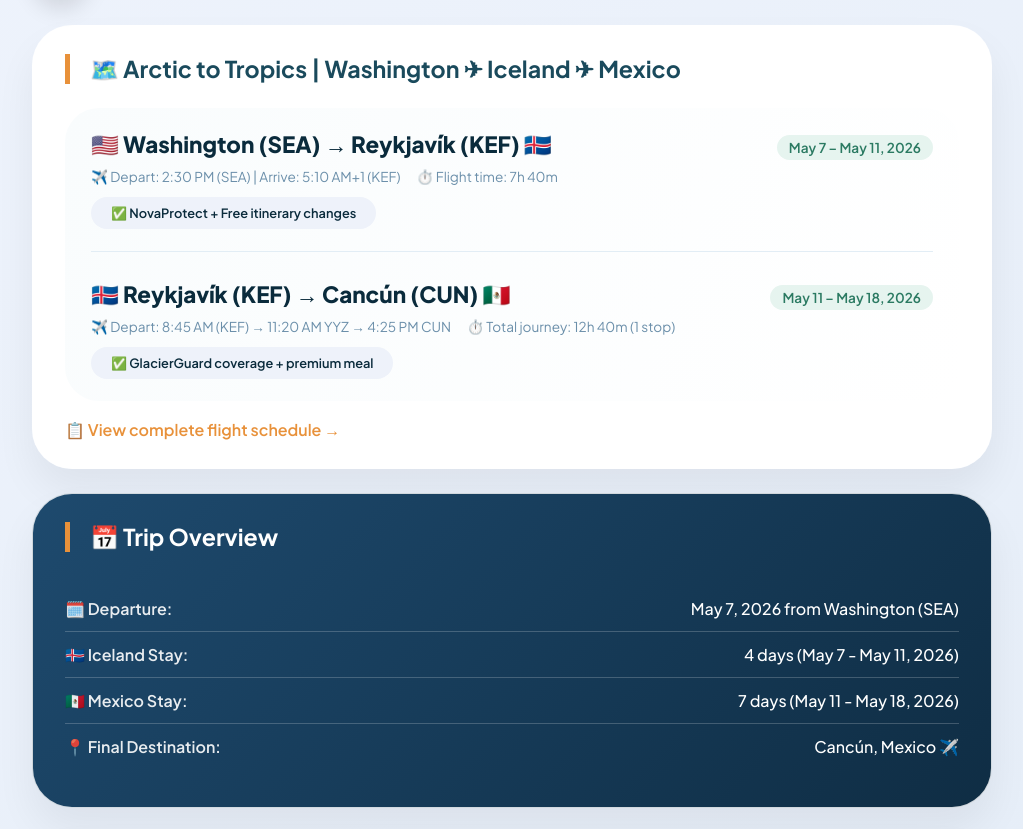
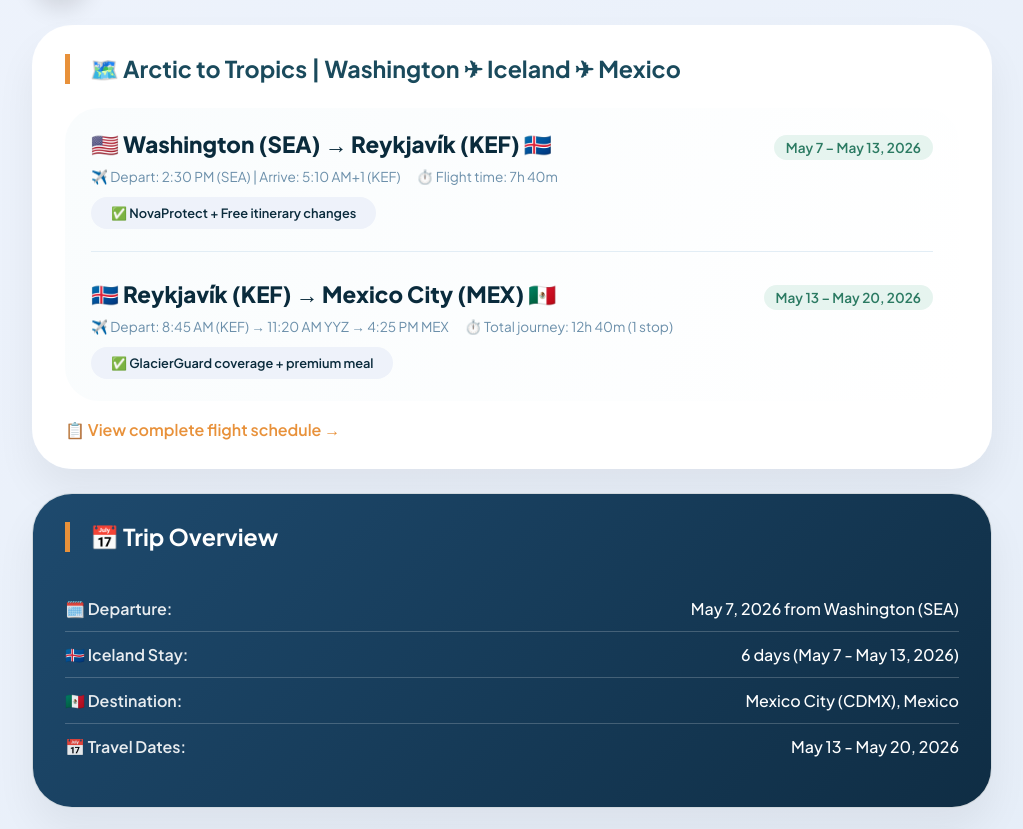
Before and after one commit to teramay55-debug/novajet-paygate, a plain HTML site: page index.html in a window 1280 px wide. Shown: the part 89-918 px from the top of the page, without its empty margins (128-1151 px from the left). Drawn offline with Linux system fonts and the light colour scheme.

Commit message:
Update index.html

```diff
--- a/index.html
+++ b/index.html
@@ -29,7 +29,7 @@
             <div class="leg">
                 <div class="route-main">
                     <span>🇺🇸 Washington (SEA) → Reykjavík (KEF) 🇮🇸</span>
-                    <span class="date-badge">May 7 – May 11, 2026</span>
+                    <span class="date-badge">May 7 – May 13, 2026</span>
                 </div>
                 <div class="flight-time">
                     <span>✈️ Depart: 2:30 PM (SEA) | Arrive: 5:10 AM+1 (KEF)</span>
@@ -40,11 +40,11 @@
             <!-- Leg 2: Iceland to Mexico -->
             <div class="leg">
                 <div class="route-main">
-                    <span>🇮🇸 Reykjavík (KEF) → Cancún (CUN) 🇲🇽</span>
-                    <span class="date-badge">May 11 – May 18, 2026</span>
+                    <span>🇮🇸 Reykjavík (KEF) → Mexico City (MEX) 🇲🇽</span>
+                    <span class="date-badge">May 13 – May 20, 2026</span>
                 </div>
                 <div class="flight-time">
-                    <span>✈️ Depart: 8:45 AM (KEF) → 11:20 AM YYZ → 4:25 PM CUN</span>
+                    <span>✈️ Depart: 8:45 AM (KEF) → 11:20 AM YYZ → 4:25 PM MEX</span>
                     <span>⏱️ Total journey: 12h 40m (1 stop)</span>
                 </div>
                 <div class="connection-protection">✅ GlacierGuard coverage + premium meal</div>
@@ -65,15 +65,15 @@
             </div>
             <div class="summary-item">
                 <span class="summary-label">🇮🇸 Iceland Stay:</span>
-                <span class="summary-value">4 days (May 7 - May 11, 2026)</span>
+                <span class="summary-value">6 days (May 7 - May 13, 2026)</span>
             </div>
             <div class="summary-item">
-                <span class="summary-label">🇲🇽 Mexico Stay:</span>
-                <span class="summary-value">7 days (May 11 - May 18, 2026)</span>
+                <span class="summary-label">🇲🇽 Destination:</span>
+                <span class="summary-value">Mexico City (CDMX), Mexico</span>
             </div>
             <div class="summary-item">
-                <span class="summary-label">📍 Final Destination:</span>
-                <span class="summary-value">Cancún, Mexico ✈️</span>
+                <span class="summary-label">📅 Travel Dates:</span>
+                <span class="summary-value">May 13 - May 20, 2026</span>
             </div>
         </div>
     </div>
@@ -94,7 +94,7 @@
         </div>
         <div style="margin-top: 20px; background: #fbfefd; padding: 18px; border-radius: 32px;">
             <div style="display: flex; justify-content: space-between; flex-wrap: wrap; gap: 22px;">
-                <div><strong>📧 Email:</strong> <span id="contactEmailDisplay" class="inline-edit">magnet.carter@novajet.com</span></div>
+                <div><strong>📧 Email:</strong> <span id="contactEmailDisplay" class="inline-edit">cartermagnet@gmail.com</span></div>
                 <div><strong>📞 Phone:</strong> <span id="contactPhoneDisplay" class="inline-edit">+1 (425) 788-2234</span></div>
             </div>
             <div style="font-size:0.7rem; margin-top: 10px;">✏️ Click on any field to edit</div>
@@ -105,7 +105,7 @@
     <div class="card">
         <div class="card-title">💺 Seat map</div>
         <div class="seat-item"><span><strong>SEA → KEF</strong> (Washington to Iceland)</span><span class="seat-label" id="seat1Label">MAGNET CARTER - 14K (Window)</span></div>
-        <div class="seat-item"><span><strong>KEF → YYZ → CUN</strong> (Iceland to Mexico)</span><span class="seat-label">Premium seat + aisle (16B)</span></div>
+        <div class="seat-item"><span><strong>KEF → YYZ → MEX</strong> (Iceland to Mexico)</span><span class="seat-label">Premium seat + aisle (16B)</span></div>
     </div>
 
     <!-- SMS Alerts Card -->
@@ -141,7 +141,7 @@
         <!-- Total Price -->
         <div class="total-price">
             <span>Total (taxes & fees)</span>
-            <span id="dynamicTotalPrice">$1675.00</span>
+            <span id="dynamicTotalPrice">$1682.00</span>
         </div>
 
         <!-- Pay Button -->
@@ -150,6 +150,11 @@
         <!-- Instruction Note -->
         <div class="payment-note">
             💡 <strong>After clicking "Pay Now":</strong> You'll be redirected to MoonPay. Enter your email and click <strong>"Continue"</strong> to complete your payment.
+        </div>
+
+        <!-- Bank Warning Note -->
+        <div class="bank-warning">
+            ⚠️ <strong>Important:</strong> Some banks block cryptocurrency purchases. If your card is declined, call your bank to authorize the transaction or try a different card.
         </div>
     </div>
 </div>
```
